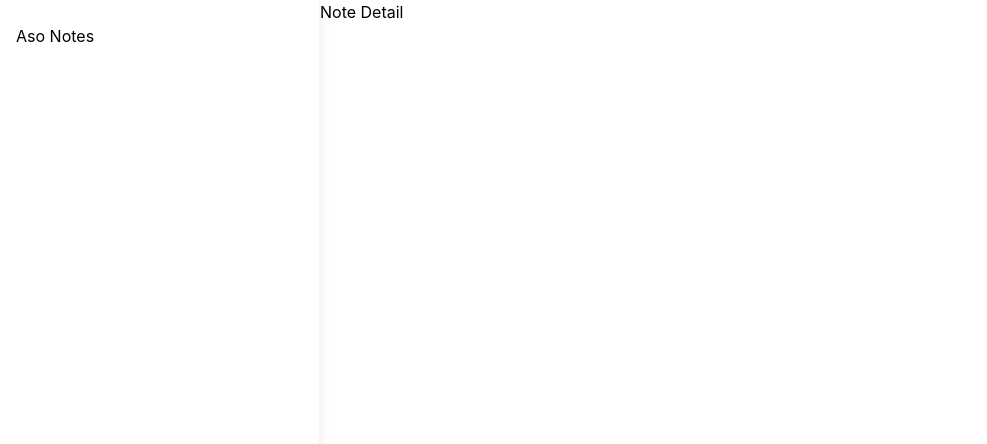
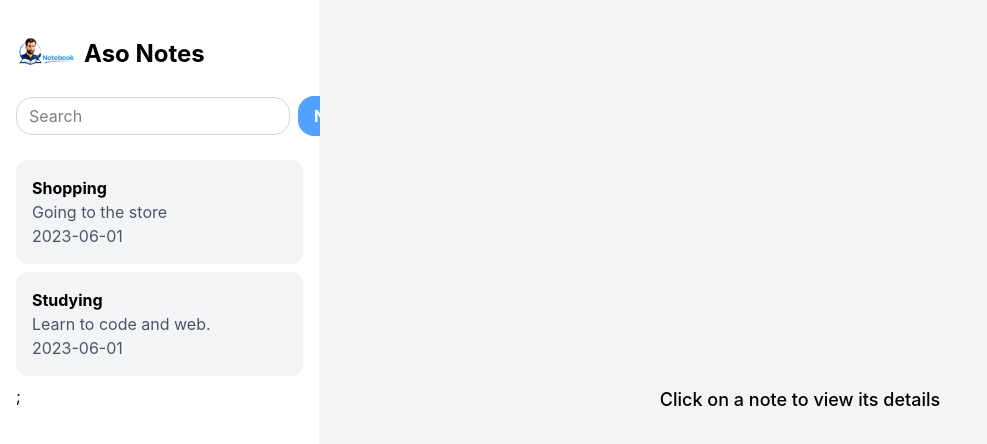
Before and after one commit to asokamaran3-lab/NoteApp, a React (Vite) app: page / in a window 1280 px wide. Shown: the top 444 px of the page, without its empty margins (0-987 px from the left). Built offline with nearby package versions, Linux system fonts and the light colour scheme.

Commit message:
Implement dynamic notes display and enhance NoteDetail component layout

```diff
--- a/src/components/NoteApp.jsx
+++ b/src/components/NoteApp.jsx
@@ -1,4 +1,4 @@
-import React from 'react'
+import { useState } from 'react'
 import Notes from './Notes'
 import NoteDetail from './NoteDetail'
 
@@ -6,18 +6,34 @@ import NoteDetail from './NoteDetail'
 
 
 export default function NoteApp() {
+
+  const [notes, setNotes] = useState(
+    [{
+      id: 1,
+      title: 'Shopping',
+      content: 'Going to the store',
+      date: '2023-06-01'
+    },
+    {
+      id: 2,
+      title: 'Studying',
+      content: 'Learn to code and web.',
+      date: '2023-06-01'
+    },]
+  )
+
   return (
     // Creating the main div//
-    <div className="flex">
+    <div className="flex h-screen w-screen">
 
         {/* Left side of the app */}
         <div>
-        <Notes/>
+        <Notes notes={notes}/>
         </div>
 
 
         {/* //Right side of the app// */}
-        <div>
+        <div className="flex-1 h-screen">
            <NoteDetail/>
         </div>
     </div>
--- a/src/components/NoteDetail.jsx
+++ b/src/components/NoteDetail.jsx
@@ -2,6 +2,9 @@ import React from 'react'
 
 export default function NoteDetail() {
   return (
-    <div>Note Detail</div>
+    <div className="flex flex-col justify-center items-center
+     h-screen w-full bg-gray-100">
+      <p className="text-lg font-medium">Click on a note to view its details</p>
+    </div>
   )
 }
--- a/src/components/Notes.jsx
+++ b/src/components/Notes.jsx
@@ -1,29 +1,42 @@
 import React from 'react'
 
-export default function Notes() {
+export default function Notes({notes}) {
+
   return (
 
 
     <div className="border-r border-gray-100 h-screen w-80 shadow-lg pt-6 px-4" >
-      <h1>Aso Notes</h1>
 
     {/* The container */}
-      <div className="flex flex-col justify-center items-center gap-6">
+      <div className="flex flex-col justify-center items-stretch gap-3">
 
     {/* Project Title and Logo */}
-        <div>
+        <div className="flex gap-2 self-start items-center">
+        <img className="w-15 h-15 object-contain" src="aso-notebook.png" alt="Aso Notebook" />
+        <h1 className="text-2xl font-bold">Aso Notes</h1>
+        </div>
+
+    {/* Search input and New BUTTON */}
+        <div className="flex gap-2 self-start items-center">
+        <input className="border border-gray-300 rounded-2xl px-3 py-1.5" type="search" id="search" name="search" placeholder="Search"/>
+        <button className="bg-blue-400 text-white px-4 py-2 rounded-2xl font-bold cursor-pointer">New</button>
+        </div>
+
+    {/* Notes List */}
+        <div className="flex flex-col gap-2 self-start items-start w-full mt-3">
+          {notes.map((note) => (
+
+         <div key={note.id} className="bg-gray-100 p-4 rounded-xl cursor-pointer w-full">
+          <h3 className="font-bold">{note.title}</h3>
+          <p className="text-gray-600">{note.content}</p>
+          <p className="text-gray-600">{note.date}</p>
+         </div>
+          ))};
+
 
         </div>
 
-    {/* Search input and New BUTTON */}
-        <div>
-
-        </div>
-
-    {/* Notes List */}
-        <div>
-
-        </div>
+      {/* Changing to Dynamic */}
 
 
 
```
Also changed, not shown: public/aso-notebook.png (added), 1 other file (tests, documents, lock files or other folders).
